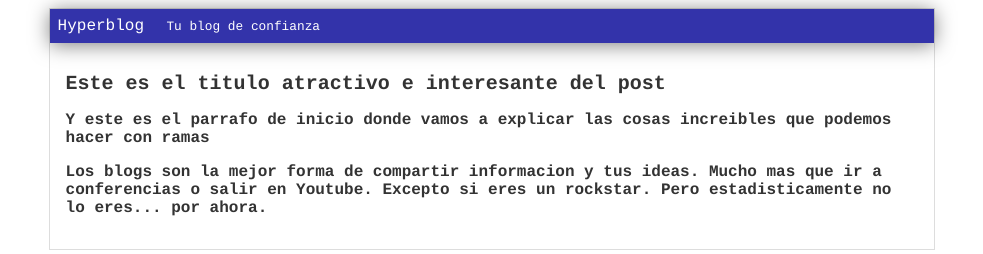
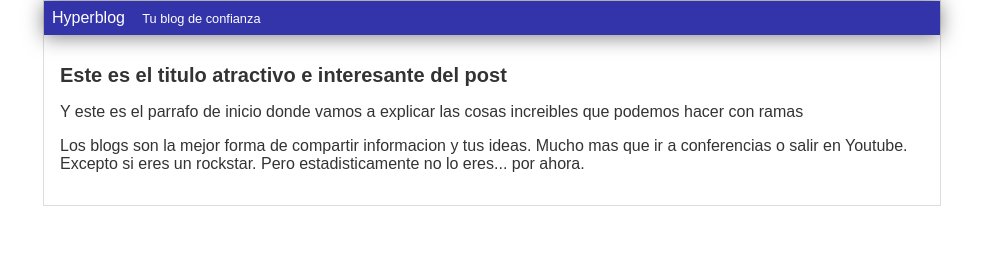
Before and after one commit to Raimond123/Hyperblog, a plain HTML site: page index.html in a window 1280 px wide. Shown: the whole page, without its empty margins (148-1131 px from the left). Drawn offline with Linux system fonts and the light colour scheme.

Commit message:
Volvi a una tipografia menos controversial

```diff
--- a/estilos/estilos.css
+++ b/estilos/estilos.css
@@ -1,7 +1,24 @@
 body{
-    font-family: courier;
+    font-family: arial;
     color: #333333;
     text-align: center;
+    margin: 0;
+    padding: 0;
+    font-size: 16px;
+}
+
+#cabecera{
+    background: #33a;
+    color: white;
+    margin: 0;
+    padding: 0.5em;
+    box-shadow: 0px 2px 20px 0px rgb(0,0,0,0.5);
+}
+
+#cabecera #tagline{
+    padding: 0 0 0 1em;
+    font-weight: normal;
+    font-size: 0.8em;
 }
 
 #container{
@@ -16,19 +33,6 @@ body{
     font-size: 20px;
 }
 
-#cabecera{
-    background: #33a;
-    color: white;
-    margin: 0;
-    padding: 0.5em;
-    box-shadow: 0px 2px 20px 0px rgb(0,0,0,0.5);
-}
 #post{
     padding: 1em;
-    font-weight: bold;
 }
-#cabecera #tagline{
-    padding: 0 0 0 1em;
-    font-weight: normal;
-    font-size: 0.8em;
-}
```
